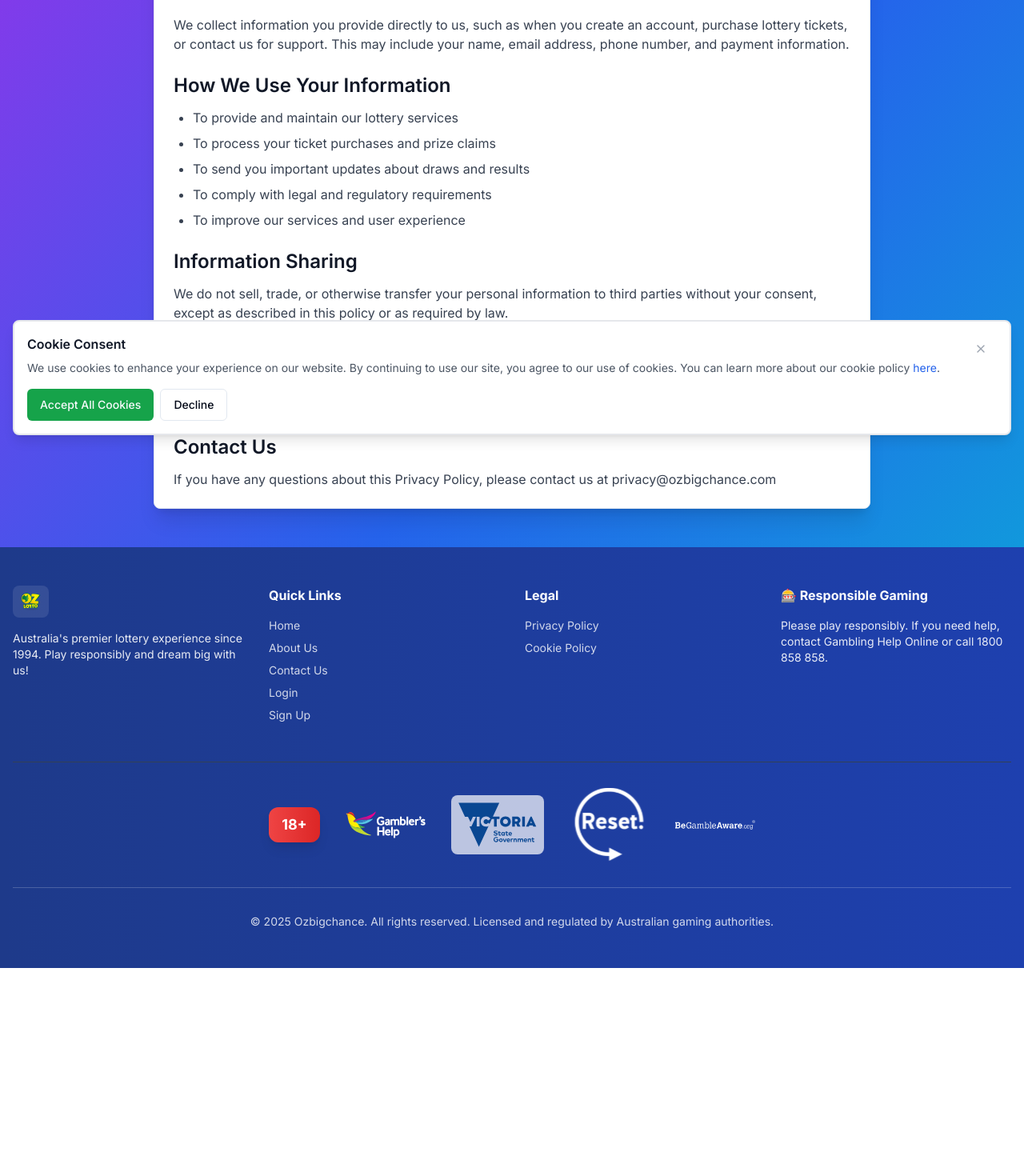
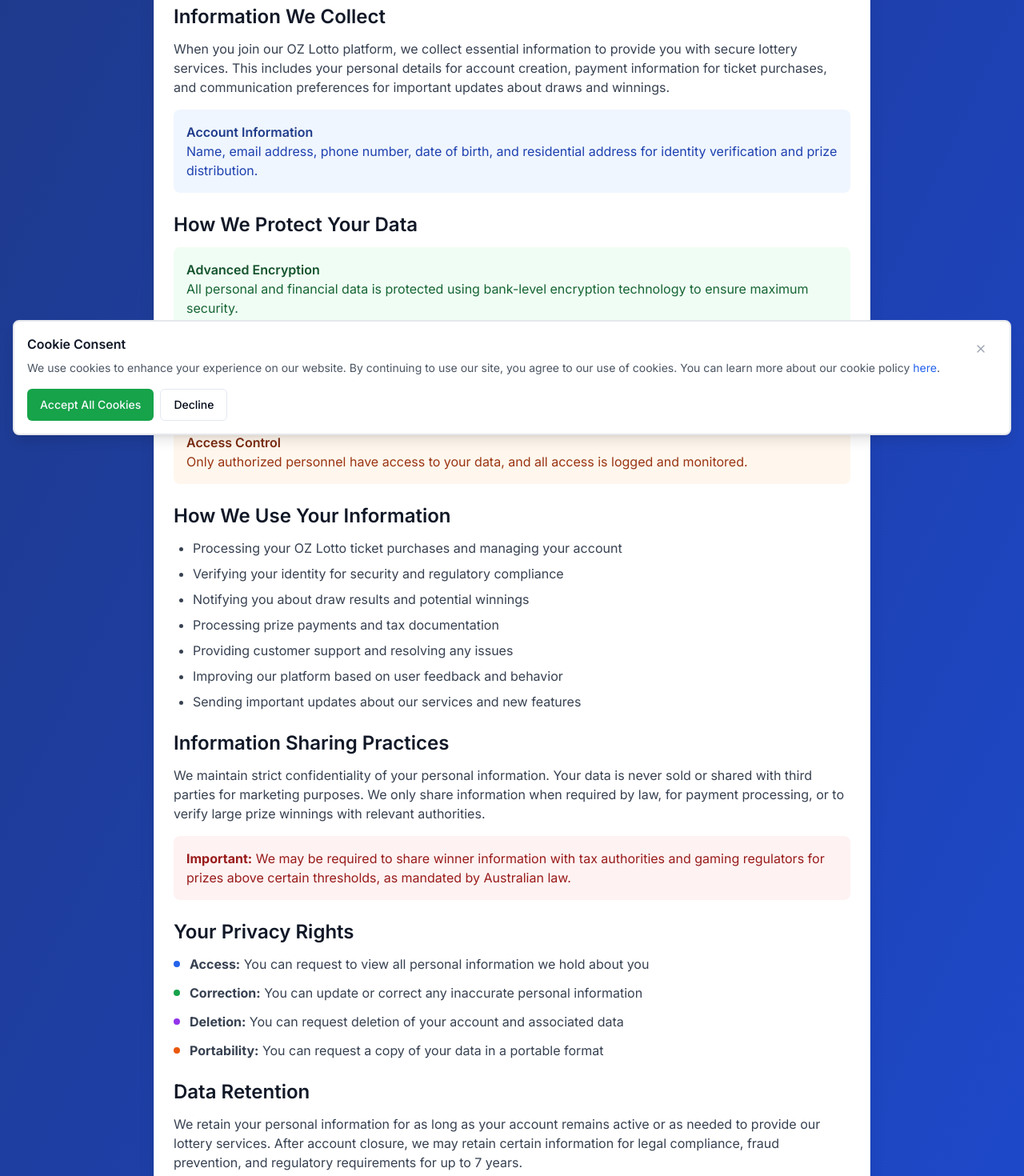
Before and after one commit to Nkoblianskyi/au-lotto, a Next.js app: page /privacy in a window 1280 px wide. Shown: the part 240-1710 px from the top of the page at 80% size. Before the commit the page ends 1450 px from the top, so only its background shows below. Built offline with nearby package versions, Linux system fonts and the light colour scheme.

Commit message:
Update page.tsx

```diff
--- a/app/privacy/page.tsx
+++ b/app/privacy/page.tsx
@@ -4,58 +4,154 @@ import { Card, CardContent, CardHeader, CardTitle } from "@/components/ui/card"
 
 export default function PrivacyPage() {
   return (
-    <div className="min-h-screen bg-gradient-to-br from-purple-600 via-blue-600 to-cyan-500">
+    <div className="min-h-screen bg-gradient-to-br from-blue-900 via-blue-800 to-blue-700">
       <Header />
 
       <div className="container mx-auto px-4 py-12">
         <div className="max-w-4xl mx-auto">
           <Card className="bg-white shadow-xl">
             <CardHeader>
-              <CardTitle className="text-3xl font-bold text-gray-900">Privacy Policy</CardTitle>
+              <CardTitle className="text-3xl font-bold text-gray-900">Privacy Protection Policy</CardTitle>
+              <p className="text-gray-600 mt-2">How we safeguard your personal information on our OZ Lotto platform</p>
             </CardHeader>
             <CardContent className="prose max-w-none">
               <div className="space-y-6 text-gray-700">
                 <section>
                   <h2 className="text-2xl font-semibold text-gray-900 mb-3">Information We Collect</h2>
                   <p>
-                    We collect information you provide directly to us, such as when you create an account, purchase
-                    lottery tickets, or contact us for support. This may include your name, email address, phone number,
-                    and payment information.
+                    When you join our OZ Lotto platform, we collect essential information to provide you with secure
+                    lottery services. This includes your personal details for account creation, payment information for
+                    ticket purchases, and communication preferences for important updates about draws and winnings.
                   </p>
+                  <div className="bg-blue-50 p-4 rounded-lg mt-4">
+                    <h4 className="font-semibold text-blue-900">Account Information</h4>
+                    <p className="text-blue-800">
+                      Name, email address, phone number, date of birth, and residential address for identity
+                      verification and prize distribution.
+                    </p>
+                  </div>
+                </section>
+
+                <section>
+                  <h2 className="text-2xl font-semibold text-gray-900 mb-3">How We Protect Your Data</h2>
+                  <div className="space-y-4">
+                    <div className="bg-green-50 p-4 rounded-lg">
+                      <h4 className="font-semibold text-green-900">Advanced Encryption</h4>
+                      <p className="text-green-800">
+                        All personal and financial data is protected using bank-level encryption technology to ensure
+                        maximum security.
+                      </p>
+                    </div>
+                    <div className="bg-purple-50 p-4 rounded-lg">
+                      <h4 className="font-semibold text-purple-900">Secure Storage</h4>
+                      <p className="text-purple-800">
+                        Your information is stored in protected servers with multiple layers of security and regular
+                        monitoring.
+                      </p>
+                    </div>
+                    <div className="bg-orange-50 p-4 rounded-lg">
+                      <h4 className="font-semibold text-orange-900">Access Control</h4>
+                      <p className="text-orange-800">
+                        Only authorized personnel have access to your data, and all access is logged and monitored.
+                      </p>
+                    </div>
+                  </div>
                 </section>
 
                 <section>
                   <h2 className="text-2xl font-semibold text-gray-900 mb-3">How We Use Your Information</h2>
                   <ul className="list-disc pl-6 space-y-2">
-                    <li>To provide and maintain our lottery services</li>
-                    <li>To process your ticket purchases and prize claims</li>
-                    <li>To send you important updates about draws and results</li>
-                    <li>To comply with legal and regulatory requirements</li>
-                    <li>To improve our services and user experience</li>
+                    <li>Processing your OZ Lotto ticket purchases and managing your account</li>
+                    <li>Verifying your identity for security and regulatory compliance</li>
+                    <li>Notifying you about draw results and potential winnings</li>
+                    <li>Processing prize payments and tax documentation</li>
+                    <li>Providing customer support and resolving any issues</li>
+                    <li>Improving our platform based on user feedback and behavior</li>
+                    <li>Sending important updates about our services and new features</li>
                   </ul>
                 </section>
 
                 <section>
-                  <h2 className="text-2xl font-semibold text-gray-900 mb-3">Information Sharing</h2>
+                  <h2 className="text-2xl font-semibold text-gray-900 mb-3">Information Sharing Practices</h2>
                   <p>
-                    We do not sell, trade, or otherwise transfer your personal information to third parties without your
-                    consent, except as described in this policy or as required by law.
+                    We maintain strict confidentiality of your personal information. Your data is never sold or shared
+                    with third parties for marketing purposes. We only share information when required by law, for
+                    payment processing, or to verify large prize winnings with relevant authorities.
+                  </p>
+                  <div className="bg-red-50 p-4 rounded-lg mt-4">
+                    <p className="text-red-800">
+                      <strong>Important:</strong> We may be required to share winner information with tax authorities
+                      and gaming regulators for prizes above certain thresholds, as mandated by Australian law.
+                    </p>
+                  </div>
+                </section>
+
+                <section>
+                  <h2 className="text-2xl font-semibold text-gray-900 mb-3">Your Privacy Rights</h2>
+                  <div className="space-y-3">
+                    <div className="flex items-start gap-3">
+                      <div className="w-2 h-2 bg-blue-600 rounded-full mt-2"></div>
+                      <p>
+                        <strong>Access:</strong> You can request to view all personal information we hold about you
+                      </p>
+                    </div>
+                    <div className="flex items-start gap-3">
+                      <div className="w-2 h-2 bg-green-600 rounded-full mt-2"></div>
+                      <p>
+                        <strong>Correction:</strong> You can update or correct any inaccurate personal information
+                      </p>
+                    </div>
+                    <div className="flex items-start gap-3">
+                      <div className="w-2 h-2 bg-purple-600 rounded-full mt-2"></div>
+                      <p>
+                        <strong>Deletion:</strong> You can request deletion of your account and associated data
+                      </p>
+                    </div>
+                    <div className="flex items-start gap-3">
+                      <div className="w-2 h-2 bg-orange-600 rounded-full mt-2"></div>
+                      <p>
+                        <strong>Portability:</strong> You can request a copy of your data in a portable format
+                      </p>
+                    </div>
+                  </div>
+                </section>
+
+                <section>
+                  <h2 className="text-2xl font-semibold text-gray-900 mb-3">Data Retention</h2>
+                  <p>
+                    We retain your personal information for as long as your account remains active or as needed to
+                    provide our lottery services. After account closure, we may retain certain information for legal
+                    compliance, fraud prevention, and regulatory requirements for up to 7 years.
                   </p>
                 </section>
 
                 <section>
-                  <h2 className="text-2xl font-semibold text-gray-900 mb-3">Data Security</h2>
+                  <h2 className="text-2xl font-semibold text-gray-900 mb-3">Communication Preferences</h2>
                   <p>
-                    We implement appropriate security measures to protect your personal information against unauthorized
-                    access, alteration, disclosure, or destruction.
+                    You have control over the communications you receive from us. While we must send essential
+                    notifications about your account and winnings, you can opt out of promotional communications at any
+                    time through your account settings.
                   </p>
                 </section>
 
                 <section>
-                  <h2 className="text-2xl font-semibold text-gray-900 mb-3">Contact Us</h2>
+                  <h2 className="text-2xl font-semibold text-gray-900 mb-3">Policy Updates</h2>
                   <p>
-                    If you have any questions about this Privacy Policy, please contact us at privacy@ozbigchance.com
+                    We may update this privacy policy periodically to reflect changes in our practices or legal
+                    requirements. Significant changes will be communicated through email notifications and prominent
+                    notices on our platform.
                   </p>
+                </section>
+
+                <section>
+                  <h2 className="text-2xl font-semibold text-gray-900 mb-3">Contact Information</h2>
+                  <div className="bg-gray-50 p-4 rounded-lg">
+                    <p>
+                      If you have questions about this privacy policy or wish to exercise your privacy rights, please
+                      reach out through your account dashboard or our customer support channels. We are committed to
+                      addressing your privacy concerns promptly and transparently.
+                    </p>
+                  </div>
                 </section>
               </div>
             </CardContent>
```
